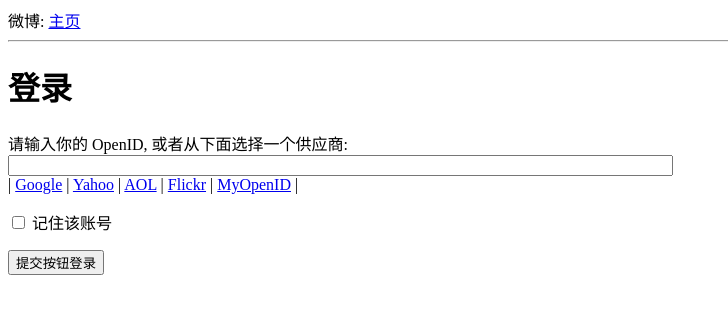
After one commit to CalvinoShaw/learn_flask, a Flask app: page /login in a window 1280 px wide. The commit adds this page. Shown: the top 314 px of the page, without its empty margins (0-728 px from the left). Run offline with Flask 2, Linux system fonts and the light colour scheme.

Commit message:
第二章web表单

```diff
--- a/app/__init__.py
+++ b/app/__init__.py
@@ -1,4 +1,7 @@
 from flask import Flask
 
 app = Flask(__name__)
+
+# 告诉 Flask 去读取以及使用配置文件
+app.config.from_object('config')
 from app import views
--- /dev/null
+++ b/app/forms.py
@@ -0,0 +1,23 @@
+# 导入 Form 类
+# 原代码：from flask.ext.wtf import Form，报错
+# 方案一：首先看看是不是确保安装了flask.ext，命令 pip install flask-script
+# 方案二：把 .ext. 换成 _ 就好了
+from flask_wtf import Form
+# 导入两个我们需要的字段类，TextField 和 BooleanField
+from wtforms import StringField, BooleanField
+# 导入 DataRequired 验证器，用于简单地检查相应域提交的数据是否是空
+from wtforms.validators import DataRequired
+
+class LoginForm(Form):
+    # StringField 是一个文本输入框
+    # 可以增加 validators 作为验证器
+    openid = StringField('openid',
+                        validators=[DataRequired()]
+                        )
+    # BooleanField 是一个单选框
+    # default 字段表示默认是否勾选，false 为默认不勾选
+    # 同样可以增加 validators 作为验证器
+    remember_me = BooleanField('remember_me',
+                                default=False,
+                                validators=[DataRequired()]
+                                )
--- a/app/templates/base.html
+++ b/app/templates/base.html
@@ -1,17 +1,51 @@
-<!--使用模板4 - 模板继承-->
+<!-- 使用模板4 - 模板继承-->
+<!-- web表单1 - 用户登录表单-->
+<!-- web表单2 - 表单模板-->
+<!-- web表单3 - 表单视图-->
+<!------------------>
+<!-- <html>
+  <head>
+    {% if title %}
+      <title>{{title}} - 标题微博</title>
+    {% else %}
+      <title>无标题 - 标题微博</title>
+    {% endif %}
+  </head>
+  <body>
+    <div>导航文本：微博: <a href="/index">主页</a></div>
+    <hr>
+    运行时请将改行注释掉，删除下面这对 block，则 index.html 中对应的 block 部分也会消失
+    {% block 请删掉这几个字再运行因为代码放在一起会冲突content %}
+    {% endblock %}
+  </body>
+</html> -->
+
+
+<!-- web表单4 - 接收表单数据-->
 <!------------------>
 <html>
   <head>
     {% if title %}
-      <title>{{title}} - microblog</title>
+    <title>{{title}} - 标题微博</title>
     {% else %}
-      <title>Notitle - microblog</title>
+    <title>无标题 - 标题微博</title>
     {% endif %}
   </head>
+
   <body>
-    <div>Microblog: <a href="/index">Home</a></div>
+    <div>微博: <a href="/index">主页</a></div>
     <hr>
-    <!--删除下面这对 block，则 index.html 中对应的 block 部分也会消失-->
+    <!-- get_flashed_messages() 函数用于将 flash() 函数处理好的数据呈现出来 -->
+    {% with messages = get_flashed_messages() %}
+      {% if messages %}
+        <ul>
+          {% for message in messages %}
+            <li>get_flashed_messages() 函数在这里展示经过 flash() 函数处理过的数据： {{ message }} </li>
+          {% endfor %}
+        </ul>
+      {% endif %}
+    {% endwith %}
+
     {% block content %}
     {% endblock %}
   </body>
--- a/app/templates/index.html
+++ b/app/templates/index.html
@@ -50,8 +50,8 @@
 <!--使用模板4 - 模板继承-->
 <!--继承自 base.html 文件-->
 <!------------------>
-{% extends "base.html" %}
-    <!-- 对应 base.html 中的 block 部分-->
+<!-- {% extends "base.html" %}
+    对应 base.html 中的 block 部分
     {% block content %}
         <h1>Hi, {{user.nickname}}!</h1>
         {% for post in posts %}
@@ -59,4 +59,4 @@
                 <p>{{post.author.nickname}} says: <b>{{post.body}}</b></p>
             </div>
         {% endfor %}
-    {% endblock %}
+    {% endblock %} -->
--- /dev/null
+++ b/app/templates/login.html
@@ -0,0 +1,88 @@
+<!-- web表单4 - 表单模板-->
+<!-- web表单3 - 表单视图-->
+<!-- web表单4 - 接收表单数据-->
+<!------------------>
+<!-- extend from base layout -->
+<!-- 重用了 base.html 模板通过 extends 模板继承声明语句 -->
+<!-- {请删掉这几个字再运行因为代码放在一起会冲突% extends "base.html" %} -->
+
+<!-- {% block 请删掉这几个字再运行因为代码放在一起会冲突content %} -->
+    <!-- <h1>登录</h1>
+    模板期望一个实例化自我们刚才创建地表单类的表单对象储存成一个模板参数，称为 form
+    <form action="" method="post" name="login">
+        form.hidden_tag() 模板参数将被替换为一个隐藏字段，用来是实现在配置中激活的 CSRF 保护
+        {{form.hidden_tag()}}
+        <p>
+            请输入你的 OpenID:<br>
+            在字段应该被插入的地方指明一个 {{form.field_name}} 模板参数
+            如下例：要求表单生成一个 80 个字符宽度的 openid 字段
+            {{form.openid(size=80)}}<br>
+        </p>
+        <p>{{form.remember_me}} 记住该账号</p>
+        <p><input type="submit" value="提交按钮登录"></p>
+    </form> -->
+<!-- {% endblock %} -->
+
+
+<!-- web表单5 - 加强字段验证-->
+<!------------------>
+<!-- extend base layout -->
+<!-- {请删掉这几个字再运行因为代码放在一起会冲突% extends "base.html" %} -->
+
+<!-- {% block 请删掉这几个字再运行因为代码放在一起会冲content %} -->
+<!-- <h1>登录</h1>
+<form action="" method="post" name="login">
+    {{ form.hidden_tag() }}
+    <p>
+        请输入你的 OpenID:<br>
+        {{ form.openid(size=5) }}<br>
+        任何需要验证的字段都会把错误信息放入 form.field_name.errors 下
+        {% for error in form.openid.errors %}
+            <span style="color: rgb(189, 54, 54);">这里是错误： {{ error }} </span>
+        {% endfor %}<br>
+    </p>
+    <p>{{ form.remember_me }} 记住该账号</p>
+    <p><input type="submit" value="提交按钮登录"></p>
+</form> -->
+<!-- {% endblock %} -->
+
+
+
+
+<!-- web表单6 - 处理OpenIDs-->
+<!------------------>
+<!-- extend base layout -->
+{% extends "base.html" %}
+
+{% block content %}
+<script type="text/javascript">
+    function set_openid(openid, pr) {
+        u = openid.search('<username>')
+        if (u != -1) {
+            // openid requires username
+            user = prompt('请输入你的 ' + pr + ' 用户名:')
+            openid = openid.substr(0, u) + user
+        }
+        form = document.forms['login'];
+        form.elements['openid'].value = openid
+    }
+</script>
+<h1>登录</h1>
+<form action="" method="post" name="login">
+    {{ form.hidden_tag() }}
+    <p>
+        请输入你的 OpenID, 或者从下面选择一个供应商:<br>
+        {{ form.openid(size=80) }}
+        {% for error in form.openid.errors %}
+            <span style="color: red;">[{{error}}]</span>
+        {% endfor %}<br>
+        |
+        {% for pr in providers %}
+            <a href="javascript:set_openid('{{ pr.url }}', '{{ pr.name }}');">{{ pr.name }}</a>
+        |
+        {% endfor %}
+    </p>
+    <p>{{ form.remember_me }} 记住该账号</p>
+    <p><input type="submit" value="提交按钮登录"></p>
+</form>
+{% endblock %}
--- a/app/views.py
+++ b/app/views.py
@@ -1,9 +1,9 @@
-from app import app
-from flask import render_template
-
 # 使用模板1 - 模板
 # 使用模板2 - 模板中控制语句
 # -----------------
+# from app import app
+# from flask import render_template
+
 # @app.route('/')
 # @app.route('/index')
 # def index():
@@ -16,25 +16,90 @@ from flask import render_template
 # 使用模板3 - 模板中的循环语句
 # 使用模板4 - 模板继承
 # -----------------
-@app.route('/')
-@app.route('/index')
-def index():
-    user = {'nickname': 'calvino'}  # fake user
-    posts = [  # fake array of posts
-        {
-            'author': {'nickname': 'calvino 1'},
-            'body': 'Beautiful day in Portland!'
-        },
-        {
-            'author': {'nickname': 'calvino 2'},
-            'body': 'The Avengers movie was so cool!'
-        },
-        {
-            'author': {'nickname': 'calvino 3'},
-            'body': 'I am the third one!'
-        }
-    ]
-    return render_template("index.html",
-                        #    title='Home',
-                           user=user,
-                           posts=posts)
+# from app import app
+# from flask import render_template
+
+# @app.route('/')
+# @app.route('/index')
+# def index():
+#     user = {'nickname': 'calvino'}  # fake user
+#     posts = [  # fake array of posts
+#         {
+#             'author': {'nickname': 'calvino 1'},
+#             'body': 'Beautiful day in Portland!'
+#         },
+#         {
+#             'author': {'nickname': 'calvino 2'},
+#             'body': 'The Avengers movie was so cool!'
+#         },
+#         {
+#             'author': {'nickname': 'calvino 3'},
+#             'body': 'I am the third one!'
+#         }
+#     ]
+#     return render_template("index.html",
+#                         #    title='Home',
+#                            user=user,
+#                            posts=posts)
+
+
+# web表单1 - 表单视图
+# -----------------
+# from .forms import LoginForm@app.route('/login', methods=['GET', 'POST'])
+# from app import app
+# from flask import render_template, flash, redirect
+# from .forms import LoginForm
+
+# # 为简洁起见，索引视图功能被抑制
+# @app.route('/login', methods=['GET', 'POST'])
+# def login():
+#     form = LoginForm()
+#     return render_template('login.html',
+#                            title='标题登录',
+#                            form=form)
+
+
+# web表单4 - 接收表单数据
+# -----------------
+# from app import app
+# from flask import render_template, flash, redirect
+# from .forms import LoginForm
+
+# @app.route('/loginsuccessed')
+# def loginsuccessed():
+#     return "表单提交成功！"
+
+# @app.route('/login', methods=['GET', 'POST'])
+# def login():
+#     form = LoginForm()
+#     # validate_on_submit() 方法做了所有表单处理工作
+#     if form.validate_on_submit():
+#         # flash 函数是一种快速的方式下呈现给用户的页面上显示一个消息
+#         # flash 函数在生产服务器上也是十分有作用的，用来提供反馈给用户有关的行动
+#         flash('---flash() 函数处理数据: 账号 OpenID = "' + form.openid.data + '", 是否记住账号 remember_me=' + str(form.remember_me.data))
+#         # redirect() 函数告诉网页浏览器引导到一个不同的页面而不是请求的页面
+#         # return redirect('/loginsuccessed')
+#     return render_template('login.html',
+#                            title='标题登录',
+#                            form=form)
+
+# web表单6 - 处理 OpenIDs
+from app import app
+from flask import render_template, flash, redirect
+from .forms import LoginForm
+
+@app.route('/loginsuccessed')
+def loginsuccessed():
+    return "表单提交成功！"
+
+@app.route('/login', methods= ['GET', 'POST'])
+def login():
+    form = LoginForm()
+    if form.validate_on_submit():
+        flash('---flash() 函数处理数据: 账号 OpenID = "' + form.openid.data + '", 是否记住账号 remember_me=' + str(form.remember_me.data))
+        # return redirect('/loginsuccessed')
+    # 我们从配置中获取 OPENID_PROVIDERS，接着把它作为 render_template 中一个参数传入模板中
+    return render_template('login.html',
+                           title='标题登录',
+                           form=form,
+                           providers=app.config['OPENID_PROVIDERS'])
```
Also changed, not shown: config.py (added, +13 -0 lines).
